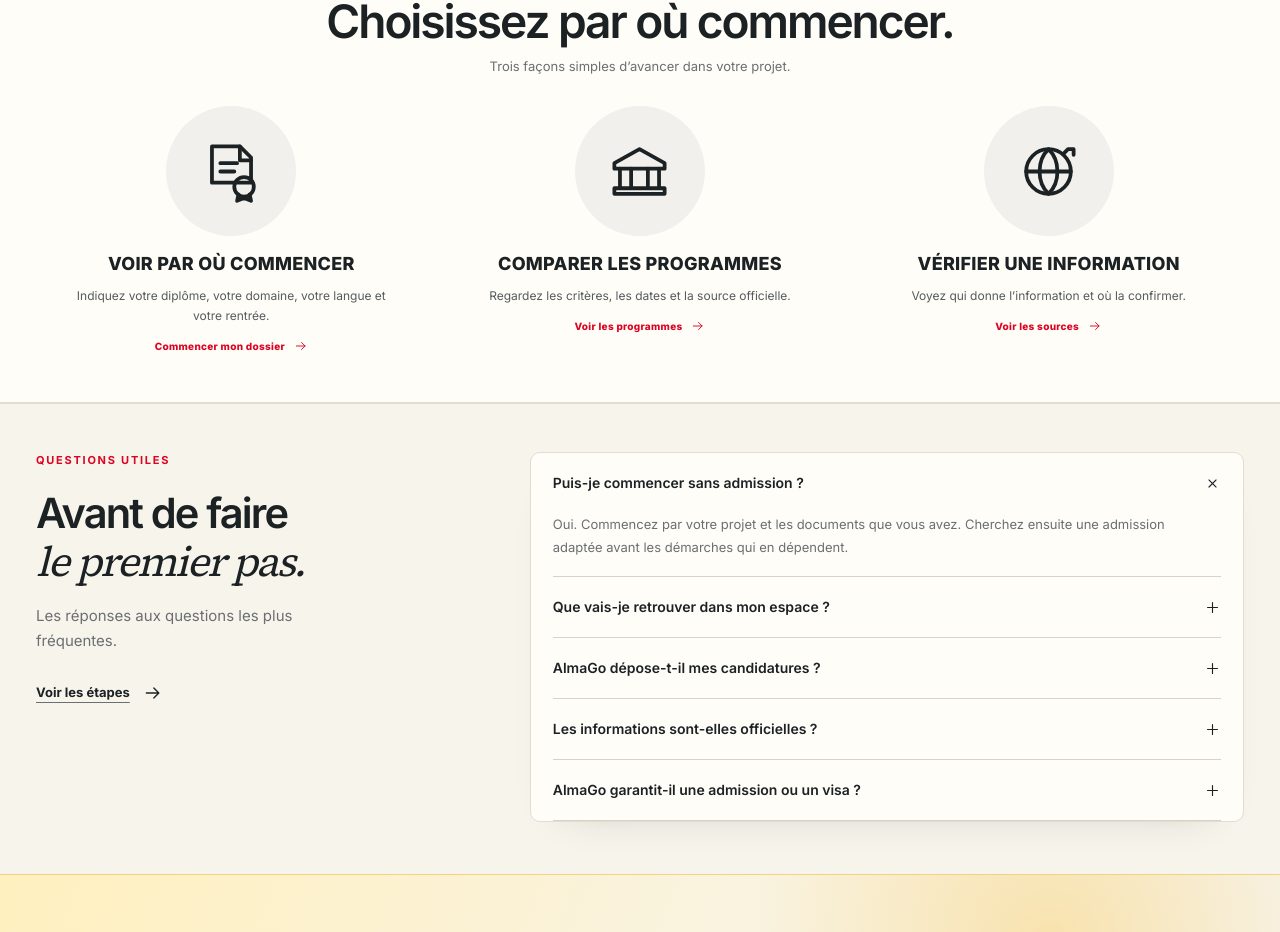
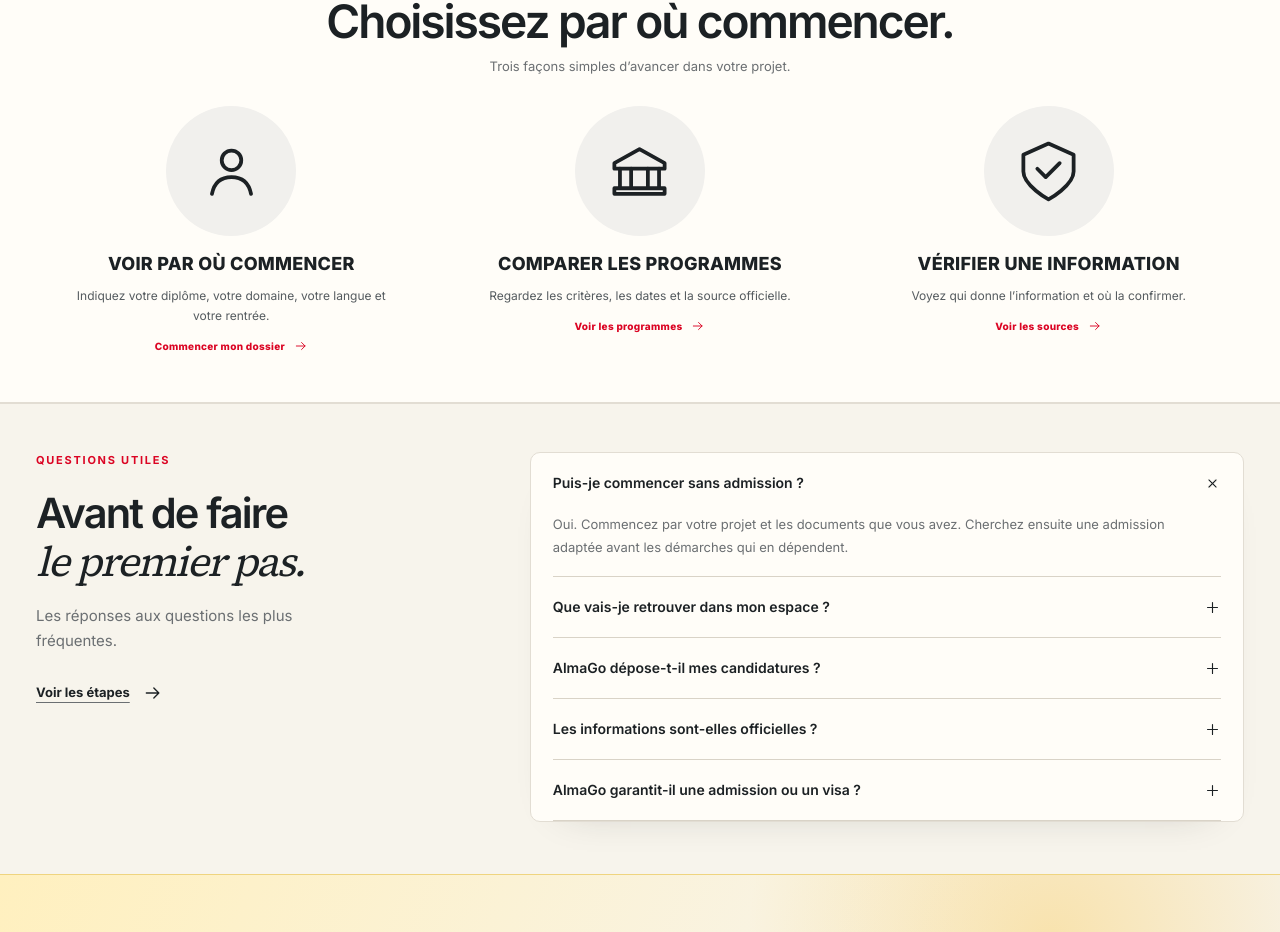
Before and after one commit to almago-platform/AlmaGo, a Next.js app: page / in a window 1280 px wide. Shown: the part 2409-3341 px from the top of the page. Built offline with nearby package versions, Linux system fonts and the light colour scheme; no server answers.

Commit message:
fix(ar): clarify start-point and source icons

```diff
--- a/src/components/public/HomeTrustSection.tsx
+++ b/src/components/public/HomeTrustSection.tsx
@@ -5,9 +5,9 @@ import { HomeIcon, type HomeIconName } from "./HomeIcons";
 import s from "./Homepage.module.css";
 
 const meta: Array<{ href: string; icon: HomeIconName }> = [
-  { href: "/signup", icon: "certificate" },
+  { href: "/signup", icon: "profile" },
   { href: "#programmes", icon: "university" },
-  { href: "#faq", icon: "globe" },
+  { href: "#faq", icon: "source" },
 ];
 
 export function HomeTrustSection() {
```
